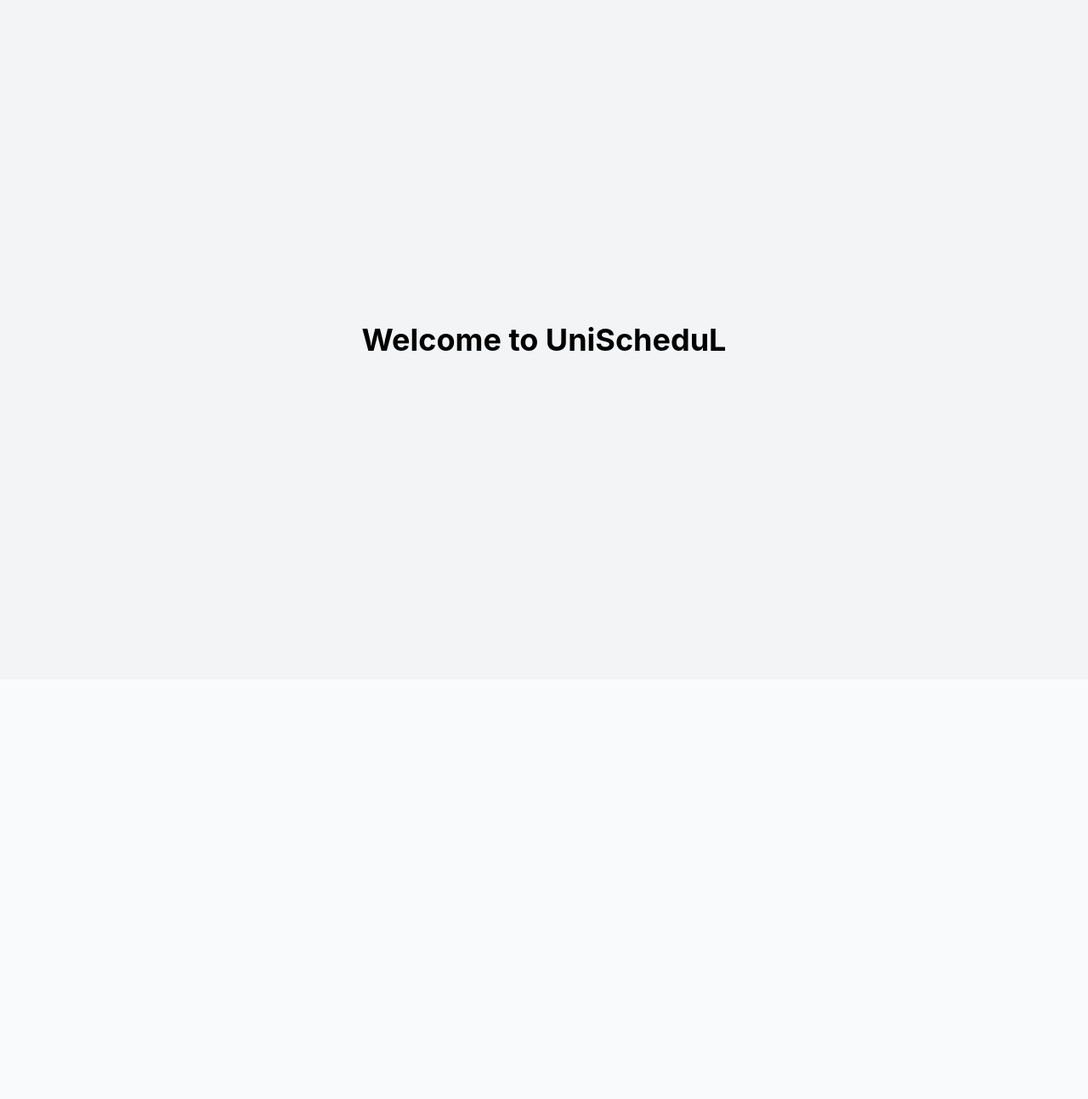
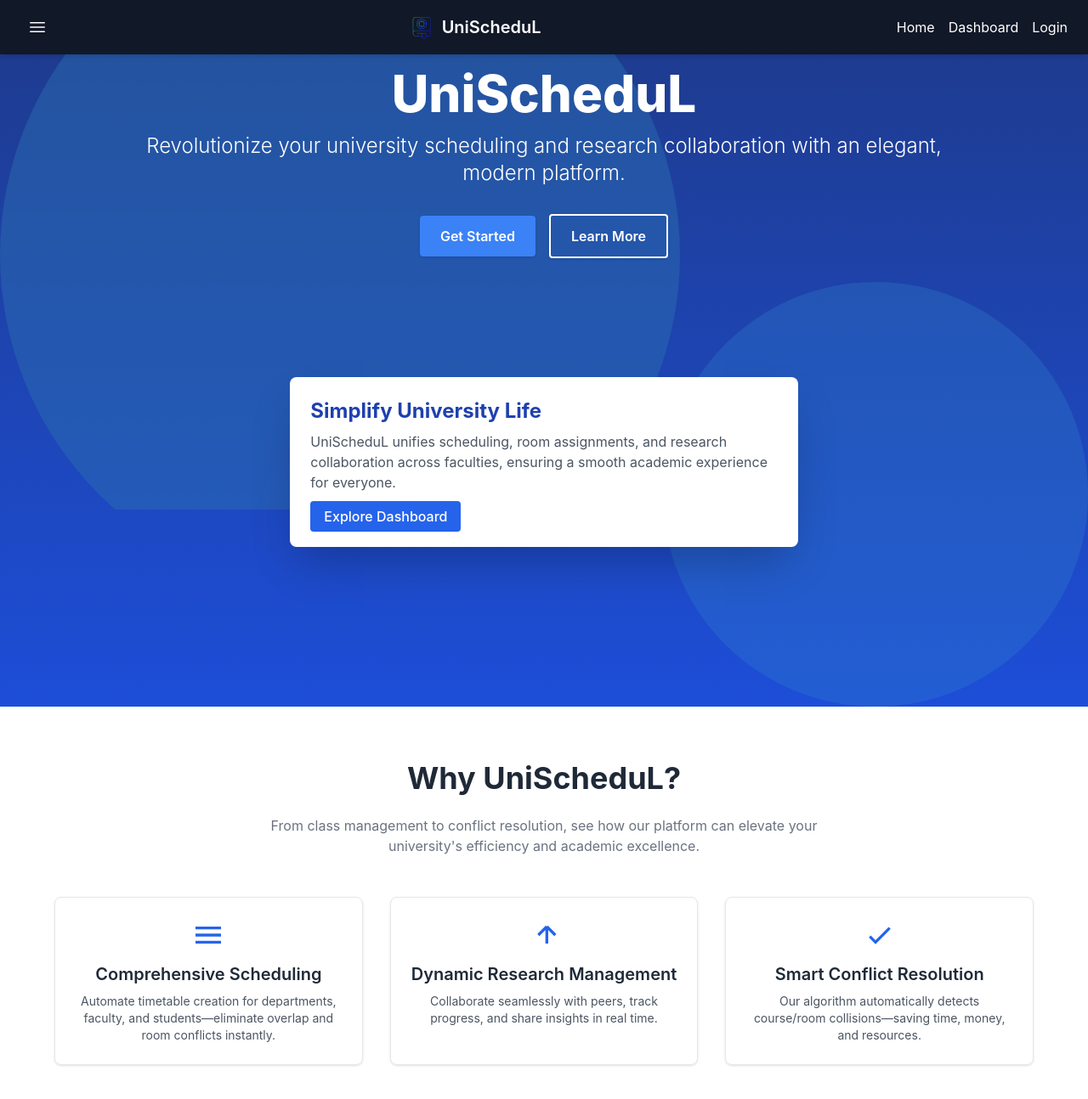
Before and after one commit to Dev-Eyitayo/UniScheduL, a React (Vite) app in the folder frontend/: page / in a window 1280 px wide. Shown: the top 1294 px of the page at 85% size. Before the commit the page ends 800 px from the top, so only its background shows below. Built offline with nearby package versions, Linux system fonts and the light colour scheme.

Commit message:
Add Navbar component to App and update Home page layout with new sections

```diff
--- a/frontend/src/App.jsx
+++ b/frontend/src/App.jsx
@@ -11,10 +11,12 @@ import ManageLecturers from "./pages/admin/ManageLecturers";
 import WeeklyTimetable from "./pages/admin/WeeklyTimetable";
 import OptimizedSchedule from "./pages/admin/OptimizedSchedule";
 import GeneratePDF from "./pages/admin/GeneratePDF";
+import Navbar from "./components/Navbar";
 
 export default function App() {
   return (
     <Router>
+      <Navbar />
       <Routes>
         <Route path="/" element={<Home />} />
         <Route path="/dashboard" element={<Dashboard />} />
--- a/frontend/src/components/Navbar.jsx
+++ b/frontend/src/components/Navbar.jsx
@@ -21,7 +21,7 @@ export default function Navbar({ toggleSidebar }) {
         {/* Nav Links */}
         <div className="hidden md:flex space-x-4">
           <Link to="/home" className="hover:underline">Home</Link>
-          <Link to="/dashboard" className="hover:underline">Dashboard</Link>
+          <Link to="/admin" className="hover:underline">Dashboard</Link>
           <Link to="/login" className="hover:underline">Login</Link>
         </div>
       </div>
--- a/frontend/src/pages/Home.jsx
+++ b/frontend/src/pages/Home.jsx
@@ -1,7 +1,205 @@
+import React from "react";
+import { Link } from "react-router-dom";
+
 export default function Home() {
-    return (
-      <div className="flex justify-center items-center h-screen bg-gray-100">
-        <h1 className="text-4xl font-bold">Welcome to UniScheduL</h1>
-      </div>
-    );
-  }
+  return (
+    <main className="overflow-x-hidden">
+      {/* Hero Section */}
+      <section className="relative bg-gradient-to-b from-blue-900 to-blue-700 text-white pb-24 pt-20">
+        {/* Decorative background shapes */}
+        <div className="absolute inset-0 overflow-hidden">
+          <svg
+            className="absolute top-0 left-0 opacity-50"
+            width="800"
+            height="600"
+            fill="none"
+            viewBox="0 0 800 600"
+          >
+            <circle cx="400" cy="300" r="400" fill="#2b6cb0" />
+          </svg>
+          <svg
+            className="absolute bottom-0 right-0 opacity-30"
+            width="500"
+            height="500"
+            fill="none"
+            viewBox="0 0 500 500"
+          >
+            <circle cx="250" cy="250" r="250" fill="#3182ce" />
+          </svg>
+        </div>
+
+        {/* Hero Content */}
+        <div className="relative z-10 max-w-5xl mx-auto px-6 text-center">
+          <h1 className="text-4xl sm:text-5xl md:text-6xl font-extrabold leading-tight mb-4 animate-fadeIn">
+            UniScheduL
+          </h1>
+          <p className="text-lg sm:text-xl md:text-2xl mb-8 font-light animate-fadeIn delay-100">
+            Revolutionize your university scheduling and research collaboration
+            with an elegant, modern platform.
+          </p>
+
+          <div className="flex flex-col sm:flex-row justify-center items-center gap-4 mb-12 animate-fadeIn delay-200">
+            <Link
+              to="/login"
+              className="px-6 py-3 bg-blue-500 hover:bg-blue-600 text-white font-semibold rounded shadow transition"
+            >
+              Get Started
+            </Link>
+            <a
+              href="#features"
+              className="px-6 py-3 bg-transparent border-2 border-white text-white font-semibold rounded shadow hover:bg-white hover:text-blue-700 transition"
+            >
+              Learn More
+            </a>
+          </div>
+        </div>
+
+        {/* Floating Card / Eye Candy */}
+        <div className="relative max-w-4xl mx-auto h-64 sm:h-80 md:h-96 px-6">
+          <div className="absolute inset-0 flex justify-center items-center">
+            <div className="w-full sm:w-3/4 md:w-2/3 bg-white rounded-lg shadow-2xl p-6 text-left transform hover:-translate-y-1 transition-all animate-fadeIn delay-300">
+              <h3 className="text-2xl font-bold text-blue-800 mb-2">
+                Simplify University Life
+              </h3>
+              <p className="text-gray-600 mb-4 text-sm sm:text-base">
+                UniScheduL unifies scheduling, room assignments, and research
+                collaboration across faculties, ensuring a smooth academic
+                experience for everyone.
+              </p>
+              <Link
+                to="/dashboard"
+                className="bg-blue-600 text-white py-2 px-4 rounded font-medium hover:bg-blue-700 transition"
+              >
+                Explore Dashboard
+              </Link>
+            </div>
+          </div>
+        </div>
+      </section>
+
+      {/* Features Section */}
+      <section
+        id="features"
+        className="relative py-16 px-6 md:px-12 bg-white text-center"
+      >
+        <h2 className="text-3xl md:text-4xl font-bold text-gray-800 mb-6 animate-fadeInUp">
+          Why UniScheduL?
+        </h2>
+        <p className="max-w-2xl mx-auto text-gray-500 mb-12 animate-fadeInUp delay-100">
+          From class management to conflict resolution, see how our platform can
+          elevate your university's efficiency and academic excellence.
+        </p>
+
+        <div className="grid md:grid-cols-3 gap-8 max-w-6xl mx-auto">
+          {/* Feature Card 1 */}
+          <div className="p-6 border rounded-lg shadow hover:shadow-lg transition animate-fadeInUp delay-200">
+            <div className="mb-3 text-blue-600 flex justify-center">
+              {/* Icon or image */}
+              <svg
+                className="w-10 h-10"
+                fill="none"
+                stroke="currentColor"
+                strokeWidth="2"
+                viewBox="0 0 24 24"
+              >
+                <path d="M3 7h18M3 12h18M3 17h18" />
+              </svg>
+            </div>
+            <h3 className="text-xl font-semibold mb-2 text-gray-800">
+              Comprehensive Scheduling
+            </h3>
+            <p className="text-gray-600 text-sm">
+              Automate timetable creation for departments, faculty,
+              and students—eliminate overlap and room conflicts instantly.
+            </p>
+          </div>
+
+          {/* Feature Card 2 */}
+          <div className="p-6 border rounded-lg shadow hover:shadow-lg transition animate-fadeInUp delay-300">
+            <div className="mb-3 text-blue-600 flex justify-center">
+              <svg
+                className="w-10 h-10"
+                fill="none"
+                stroke="currentColor"
+                strokeWidth="2"
+                viewBox="0 0 24 24"
+              >
+                <path d="M8 12l6-6m0 0l6 6m-6-6v12" />
+              </svg>
+            </div>
+            <h3 className="text-xl font-semibold mb-2 text-gray-800">
+              Dynamic Research Management
+            </h3>
+            <p className="text-gray-600 text-sm">
+              Collaborate seamlessly with peers, track progress,
+              and share insights in real time.
+            </p>
+          </div>
+
+          {/* Feature Card 3 */}
+          <div className="p-6 border rounded-lg shadow hover:shadow-lg transition animate-fadeInUp delay-400">
+            <div className="mb-3 text-blue-600 flex justify-center">
+              <svg
+                className="w-10 h-10"
+                fill="none"
+                stroke="currentColor"
+                strokeWidth="2"
+                viewBox="0 0 24 24"
+              >
+                <path d="M5 13l4 4L19 7" />
+              </svg>
+            </div>
+            <h3 className="text-xl font-semibold mb-2 text-gray-800">
+              Smart Conflict Resolution
+            </h3>
+            <p className="text-gray-600 text-sm">
+              Our algorithm automatically detects course/room
+              collisions—saving time, money, and resources.
+            </p>
+          </div>
+        </div>
+      </section>
+
+      {/* Parallax / CTA Section */}
+      <section className="relative bg-fixed bg-center bg-cover bg-no-repeat py-20 text-center"
+        style={{
+          backgroundImage: `url('https://images.unsplash.com/photo-1585217089331-fd7c8f79a5ed?auto=format&w=1600&q=80')`,
+        }}
+      >
+        <div className="absolute inset-0 bg-black bg-opacity-50" />
+        <div className="relative max-w-3xl mx-auto px-6 text-white">
+          <h2 className="text-3xl sm:text-4xl font-bold mb-4">
+            Ready to Simplify Your University?
+          </h2>
+          <p className="mb-8">
+            Let UniScheduL handle the complexity so you can focus on quality education
+            and groundbreaking research.
+          </p>
+          <Link
+            to="/login"
+            className="inline-block bg-blue-500 hover:bg-blue-600 text-white px-6 py-3 rounded font-semibold shadow transition"
+          >
+            Sign Up Now
+          </Link>
+        </div>
+      </section>
+
+      {/* Footer */}
+      <footer className="bg-gray-900 text-gray-400 py-8">
+        <div className="max-w-6xl mx-auto px-6 flex flex-col sm:flex-row justify-between">
+          <div className="mb-4 sm:mb-0">
+            <h4 className="text-white font-bold text-xl">UniScheduL</h4>
+            <p className="text-sm">© {new Date().getFullYear()} UniScheduL. All rights reserved.</p>
+          </div>
+          <div className="flex gap-4 items-center">
+            <a href="#features" className="hover:text-white transition text-sm">Features</a>
+            <Link to="/login" className="hover:text-white transition text-sm">Login</Link>
+            <a href="https://github.com/edeniyanda" target="_blank" rel="noreferrer" className="hover:text-white transition text-sm">
+              GitHub
+            </a>
+          </div>
+        </div>
+      </footer>
+    </main>
+  );
+}
```
